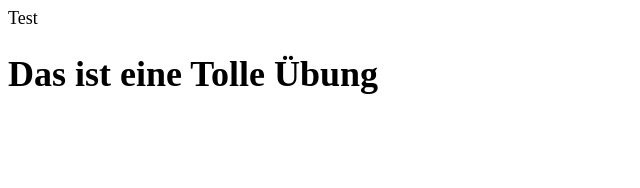
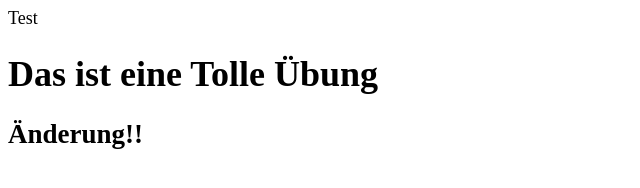
Before and after one commit to leojud18/JulianLeonardTestGit, a plain HTML site: page index.html in a window 1280 px wide. Shown: the whole page, without its empty margins (0-640 px from the left). Drawn offline with Linux system fonts and the light colour scheme.

Commit message:
Changes to index.html and zweite.html

```diff
--- a/index.html
+++ b/index.html
@@ -13,5 +13,6 @@
 <body>
 Test
 <h1>Das ist eine Tolle Übung</h1>
+<h2>Änderung!!</h2>
 </body>
 </html>
```
Also changed, not shown: zweite.html (+1 -0 lines).
